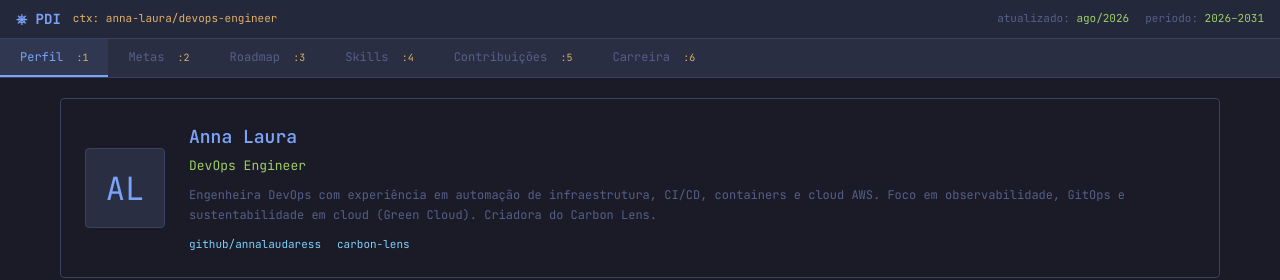
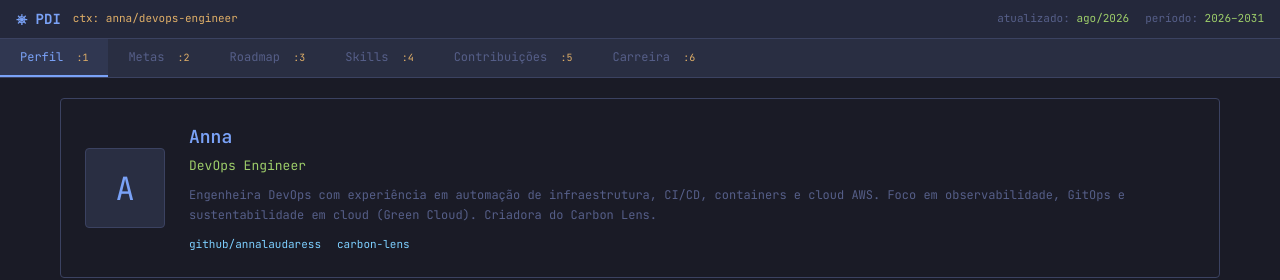
Before and after one commit to annalaudaress/pdi, a plain HTML site: page index.html in a window 1280 px wide. Shown: the top 280 px of the page. Drawn offline with Linux system fonts and the light colour scheme.

Commit message:
fix: nome correto (Anna) + deploy workflow

```diff
--- a/index.html
+++ b/index.html
@@ -3,7 +3,7 @@
 <head>
     <meta charset="UTF-8">
     <meta name="viewport" content="width=device-width, initial-scale=1.0">
-    <title>PDI — Anna Laura | DevOps Engineer</title>
+    <title>PDI — Anna | DevOps Engineer</title>
     <style>
         @import url('https://fonts.googleapis.com/css2?family=JetBrains+Mono:wght@300;400;500;600;700&display=swap');
 
@@ -566,7 +566,7 @@
     <div class="k9s-topbar">
         <div class="left">
             <div class="logo">⎈ PDI</div>
-            <div class="context">ctx: anna-laura/devops-engineer</div>
+            <div class="context">ctx: anna/devops-engineer</div>
         </div>
         <div class="right">
             <div>atualizado: <span>ago/2026</span></div>
@@ -602,9 +602,9 @@
         <!-- ===== PERFIL ===== -->
         <div class="panel active" id="panel-profile">
             <div class="profile-card">
-                <div class="profile-avatar">AL</div>
+                <div class="profile-avatar">A</div>
                 <div class="profile-info">
-                    <h1>Anna Laura</h1>
+                    <h1>Anna</h1>
                     <div class="title">DevOps Engineer</div>
                     <div class="bio">
                         Engenheira DevOps com experiência em automação de infraestrutura, CI/CD, containers e cloud AWS.
```
Also changed, not shown: 1 other file.
